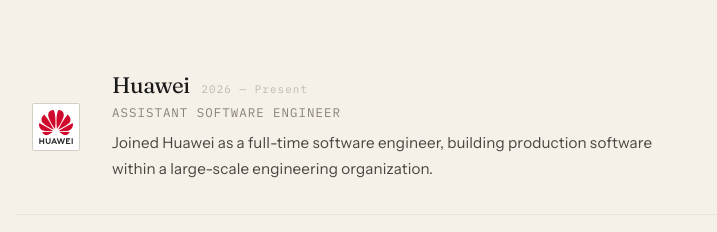
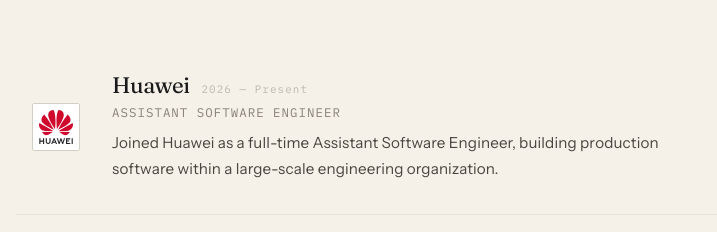
Before and after one commit to enesgunumdogdu/enesgunumdogducomtr, a React (Vite) app: page /about in a window 1280 px wide. Shown: the part 1140-1372 px from the top of the page, without its empty margins (106-823 px from the left). Built offline with nearby package versions, Linux system fonts and the light colour scheme.

Commit message:
Update job titles in About and Home pages for accuracy: Changed 'Software Engineer' to 'Assistant Software Engineer' in both components to reflect the correct position at Huawei, ensuring consistency across the application.

```diff
--- a/src/pages/About.jsx
+++ b/src/pages/About.jsx
@@ -24,7 +24,7 @@
       title: 'Huawei',
       role: 'Assistant Software Engineer',
       period: '2026 — Present',
-      description: 'Joined Huawei as a full-time software engineer, building production software within a large-scale engineering organization.',
+      description: 'Joined Huawei as a full-time Assistant Software Engineer, building production software within a large-scale engineering organization.',
       tags: [],
       link: 'https://www.huawei.com'
     },
--- a/src/pages/Home.jsx
+++ b/src/pages/Home.jsx
@@ -138,7 +138,7 @@
                     Cartoon Weather
                   </Box>
                   {' '}(5.0 stars, 19 languages) and 50K+ views worth of algorithm
-                  breakdowns on YouTube. Currently a software developer at Huawei.
+                  breakdowns on YouTube. Currently an Assistant Software Engineer at Huawei.
                 </Typography>
               </motion.div>
 
```
